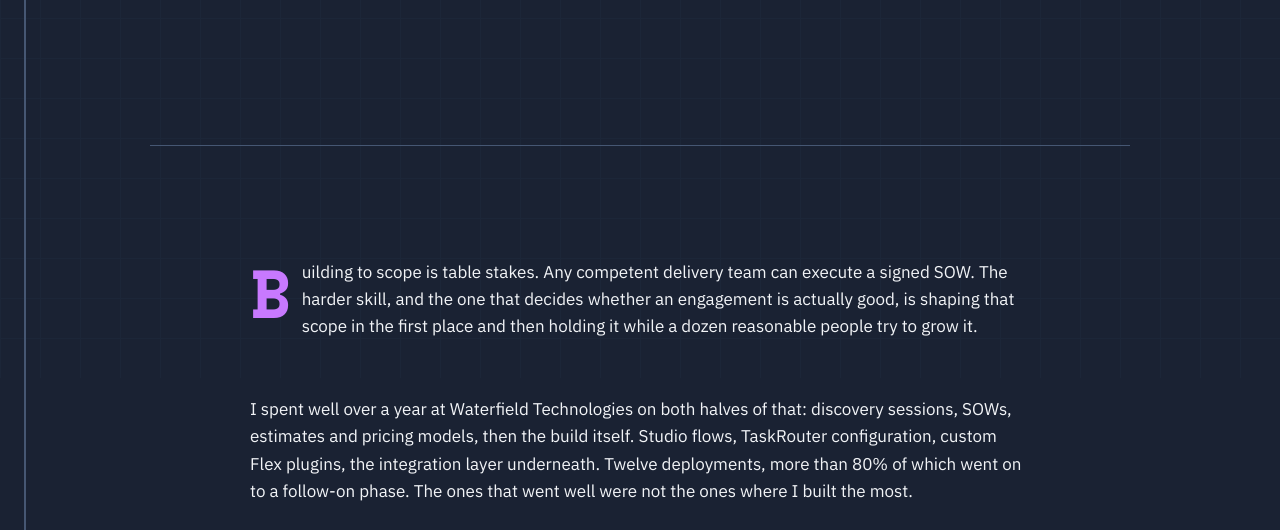
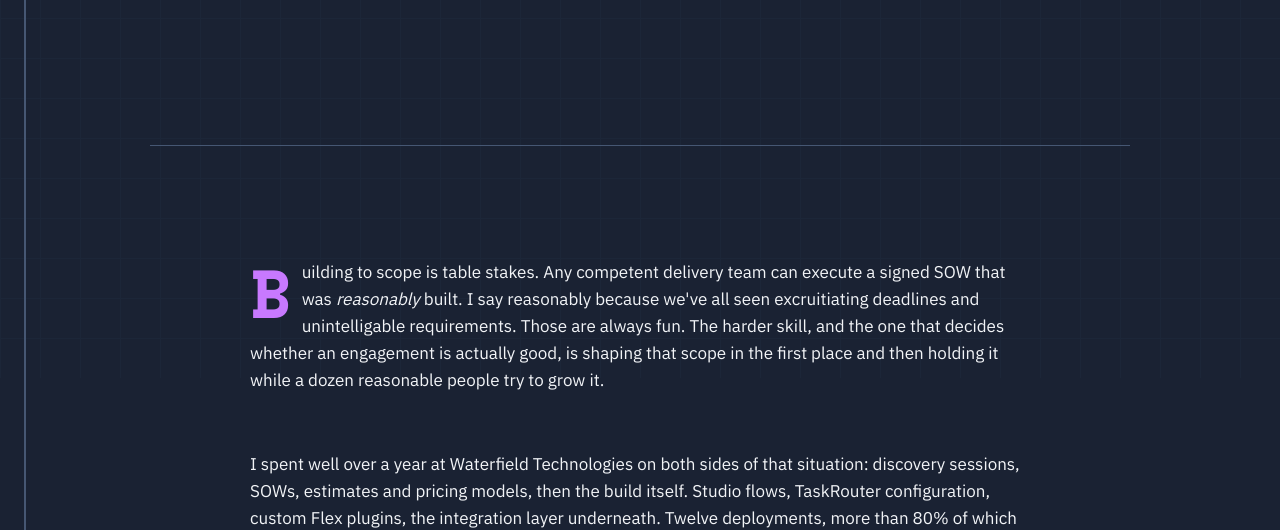
Before and after one commit to taylortreece/professional-website, a plain HTML site: page blogs/complexity-and-cx.html in a window 1280 px wide. Shown: the part 422-952 px from the top of the page. Drawn offline with nearby package versions, Linux system fonts and the light colour scheme.

Commit message:
added my personality to the post

```diff
--- a/blogs/complexity-and-cx.html
+++ b/blogs/complexity-and-cx.html
@@ -47,9 +47,9 @@
   <section class="sheet no-via">
     <div class="sheet-prose">
     <div class="notes-list" style="padding-left:0; display:flex; flex-direction:column; gap:22px;">
-      <p class="drop-cap">Building to scope is table stakes. Any competent delivery team can execute a signed SOW. The harder skill, and the one that decides whether an engagement is actually good, is shaping that scope in the first place and then holding it while a dozen reasonable people try to grow it.</p>
+      <p class="drop-cap">Building to scope is table stakes. Any competent delivery team can execute a signed SOW that was <i>reasonably</i> built. I say reasonably because we've all seen excruitiating deadlines and unintelligable requirements. Those are always fun. The harder skill, and the one that decides whether an engagement is actually good, is shaping that scope in the first place and then holding it while a dozen reasonable people try to grow it.</p>
 
-      <p>I spent well over a year at Waterfield Technologies on both halves of that: discovery sessions, SOWs, estimates and pricing models, then the build itself. Studio flows, TaskRouter configuration, custom Flex plugins, the integration layer underneath. Twelve deployments, more than 80% of which went on to a follow-on phase. The ones that went well were not the ones where I built the most.</p>
+      <p>I spent well over a year at Waterfield Technologies on both sides of that situation: discovery sessions, SOWs, estimates and pricing models, then the build itself. Studio flows, TaskRouter configuration, custom Flex plugins, the integration layer underneath. Twelve deployments, more than 80% of which went on to a follow-on phase. The ones that went well were not the ones where I built the most. A little tidbit from the rest of this blog, the best builds were the ones where the client felt the most heard in my opinion. I actually had some really solid, collaborative relationships and I think the trust associated with that kind of environment why people kept coming back.</p>
 
       <p>Scope discovery is not a requirements-gathering meeting. Ask a stakeholder what they want and you get a wish list assembled from vendor decks and whatever frustrated them last quarter. This is also where you get the opportunity to teach the stakeholder about problems they have been unaware of in their own business. You are the expert, and they are looking to you. Ask a supervisor to walk you through their three highest-volume interaction types end to end and you get the actual operation: where agents hesitate, which panels they ignore, which numbers they check every morning, which reports nobody has opened since onboarding. That second conversation is the one that should shape the SOW, because a document built from a wish list specifies features while the operation needs a workflow.</p>
 
```
